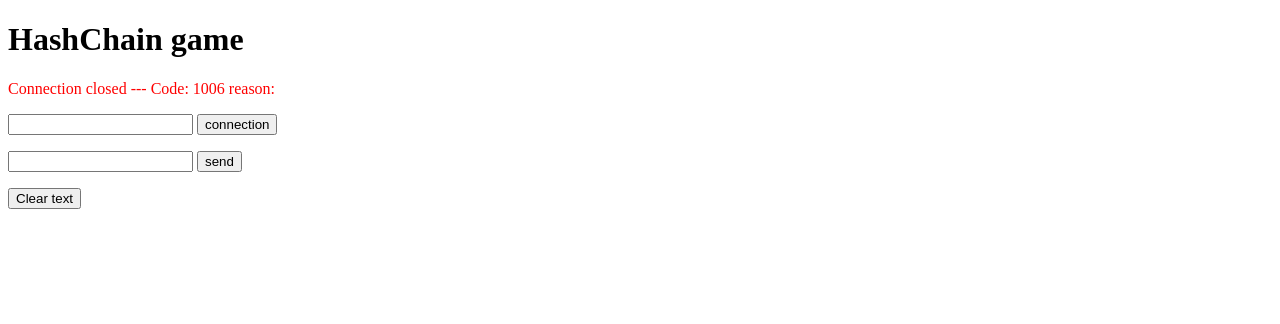
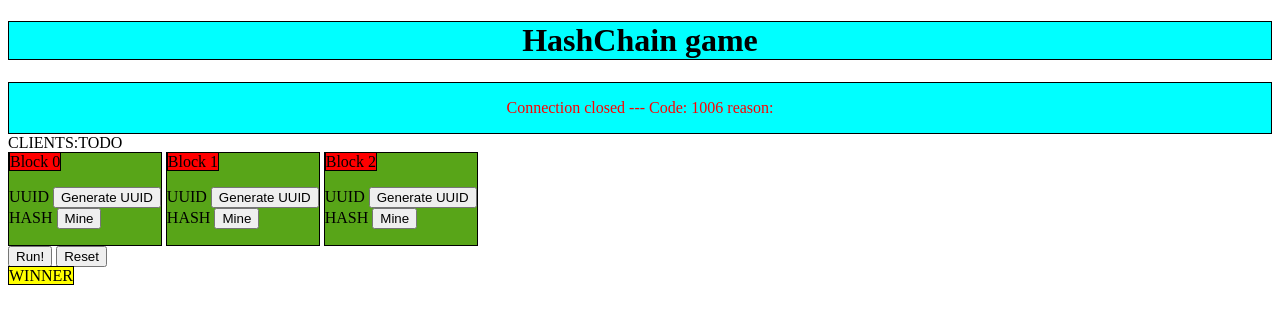
Before and after one commit to davidwowa/wchain, a plain HTML site: page priv/index.html in a window 1280 px wide. Drawn offline with Linux system fonts and the light colour scheme.

Commit message:
- css and html

```diff
--- /dev/null
+++ b/priv/css/css.css
@@ -0,0 +1,40 @@
+.date {
+	font-size: 85%;
+	text-transform: uppercase;
+	letter-spacing: 1px;
+	color: #FFFFCC;
+	font-size: 10px;
+	font-family: "Lucida Grande", Verdana, Helvetica, Arial, sans-serif;
+	font-weight: 100;
+}
+
+.headline {
+	font: bold 34px "Century Schoolbook", Georgia, Times, serif;
+	color: #FFFFCC;
+	line-height: 90%;
+	margin: .2em 0 .4em 0;
+	letter-spacing: -2px;
+}
+
+.tag {
+	color: #76879b;
+	font-size: 10px;
+	margin: 5px;
+	font-family: "Lucida Grande", Verdana, Helvetica, Arial, sans-serif;
+	font-size: 11px;
+}
+
+.outer {
+	display: table-cell;
+	/* 	vertical-align: middle; */
+}
+
+.inner {
+	display: inline-block;
+	border: 1px solid #000;
+	background-color: #58a518;
+}
+
+.block_info {
+	background-color: #a9d6ff;
+}
--- /dev/null
+++ b/priv/css/error.css
@@ -0,0 +1,6 @@
+.block_error {
+	width: 400px;
+	height: 200px;
+	border: 1px solid #000;
+	background-color: red;
+}
--- /dev/null
+++ b/priv/css/ok.css
@@ -0,0 +1,6 @@
+.block_ok {
+	width: 400px;
+	height: 200px;
+	border: 1px solid #000;
+	background-color: green;
+}
--- /dev/null
+++ b/priv/css/run.css
@@ -0,0 +1,6 @@
+.block_run {
+	width: 400px;
+	height: 200px;
+	border: 1px solid #000;
+	background-color: blue;
+}
--- /dev/null
+++ b/priv/css/status.css
@@ -0,0 +1,5 @@
+.status_block {
+	text-align : center;
+	border: 1px solid #000;
+	background-color: aqua;
+}
--- /dev/null
+++ b/priv/css/winner.css
@@ -0,0 +1,6 @@
+.block_winner {
+	width: 400px;
+	height: 200px;
+	border: 1px solid #000;
+	background-color: yellow;
+}
--- a/priv/index.html
+++ b/priv/index.html
@@ -3,33 +3,67 @@
 <html>
 <head>
 <meta charset="UTF-8">
+<link href="css/css.css" rel="stylesheet" type="text/css" />
+<link href="css/ok.css" rel="stylesheet" type="text/css" />
+<link href="css/error.css" rel="stylesheet" type="text/css" />
+<link href="css/run.css" rel="stylesheet" type="text/css" />
+<link href="css/winner.css" rel="stylesheet" type="text/css" />
+<link href="css/status.css" rel="stylesheet" type="text/css" />
+
 <title>HashChain Game</title>
 </head>
 
 <body>
 	<div id="header">
-		<h1>HashChain game</h1>
-		<div id="status"></div>
+		<h1 class="status_block">HashChain game</h1>
+		<div id="status" class="status_block"></div>
+		<div id="clients">CLIENTS:TODO</div>
 	</div>
 
-	<div id="navigation">
-		<p id="connecting">
-			<input type='text' id="server" value=""></input>
-			<button type="button" onclick="toggle_connection()">connection</button>
-		</p>
-		<div id="connected">
+	<div id="blocks" class="outer">
+		<div id="block0" class="inner">
+			<label class="block_info block_error">Block 0</label>
 			<p>
-				<input type='text' id="send_txt" value=></input>
-				<button type="button" onclick="sendTxt();">send</button>
+				<label id="dataUUID0">UUID</label>
+				<button type="button" onclick="generateUUID()">Generate
+					UUID</button>
+				<br /> <label id="dataHash0">HASH</label>
+				<button type="button" onclick="mine()">Mine</button>
 			</p>
 		</div>
+		<div id="block1" class="inner">
+			<label class="block_info block_error">Block 1</label>
+			<p>
+				<label id="dataUUID1">UUID</label>
+				<button type="button" onclick="generateUUID()">Generate
+					UUID</button>
+				<br /> <label id="dataHash1">HASH</label>
+				<button type="button" onclick="mine()">Mine</button>
+			</p>
+		</div>
+		<div id="block2" class="inner">
+			<label class="block_info block_error">Block 2</label>
+			<p>
+				<label id="dataUUID2">UUID</label>
+				<button type="button" onclick="generateUUID()">Generate
+					UUID</button>
+				<br /> <label id="dataHash2">HASH</label>
+				<button type="button" onclick="mine()">Mine</button>
+			</p>
+		</div>
+	</div>
 
-		<div id="content">
-			<button id="clear" onclick="clearScreen()">Clear text</button>
-			<div id="output"></div>
-		</div>
+	<div id="buttons_content">
+		<button id="clear" onclick="run()">Run!</button>
+		<button id="reset" onclick="reset()">Reset</button>
+		<div id="output"></div>
+	</div>
 
+	<div id="winner_content">
+		<label class="block_info block_winner">WINNER</label>
+		<div id="output"></div>
 	</div>
+
 	<!-- 	scripts -->
 	<script type="text/javascript" src="static/game.js">
 
--- a/priv/static/game.js
+++ b/priv/static/game.js
@@ -4,10 +4,10 @@ var socket = new WebSocket("ws://localhost:5555/websocket");
 function init() {
 	console.log("init client");
 	if (!("WebSocket" in window)) {
-//		console.log("websockets not supported");
+		// console.log("websockets not supported");
 		document.getElementById("status").innerHTML = "<p><span style=\"color: red;\">websockets are not supported </span></p>";
 	} else {
-//		console.log("websockets are supported");
+		// console.log("websockets are supported");
 		document.getElementById("status").innerHTML = "<p><span style=\"color: green;\">websockets are supported </span></p>";
 	}
 };
@@ -18,7 +18,7 @@ init();
 // callback-Funktion wird gerufen, wenn die Verbindung erfolgreich aufgebaut
 // werden konnte
 socket.onopen = function() {
-//	console.log("Verbindung wurde erfolgreich aufgebaut");
+	// console.log("Verbindung wurde erfolgreich aufgebaut");
 	document.getElementById("status").innerHTML = "<p><span style=\"color: green;\">connection is ok</span></p>";
 };
 
@@ -29,13 +29,28 @@ socket.onmessage = function(messageEvent) {
 
 // callback-Funktion wird gerufen, wenn eine Fehler auftritt
 socket.onerror = function(errorEvent) {
-//	console.log("Error! Die Verbindung wurde unerwartet geschlossen");
+	// console.log("Error! Die Verbindung wurde unerwartet geschlossen");
 	document.getElementById("status").innerHTML = "<p><span style=\"color: red;\">error! connection lost</span></p>";
 };
 
 socket.onclose = function(closeEvent) {
-//	console.log('Die Verbindung wurde geschlossen --- Code: ' + closeEvent.code
-//			+ ' --- Grund: ' + closeEvent.reason);
+	// console.log('Die Verbindung wurde geschlossen --- Code: ' +
+	// closeEvent.code
+	// + ' --- Grund: ' + closeEvent.reason);
 	document.getElementById("status").innerHTML = '<p><span style=\"color: red;\">Connection closed --- Code: '
 			+ closeEvent.code + ' reason: ' + closeEvent.reason + '</span></p>';
 };
+
+// game logic
+
+function run() {
+	console.log("RUN!");
+}
+
+function generateUUID() {
+	console.log("Generate uuid");
+}
+
+function mine() {
+	console.log("Mine");
+}
```
Also changed, not shown: 1 other file.
